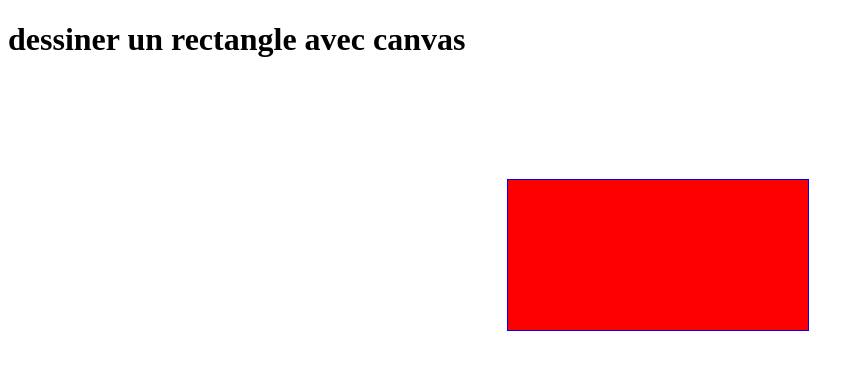
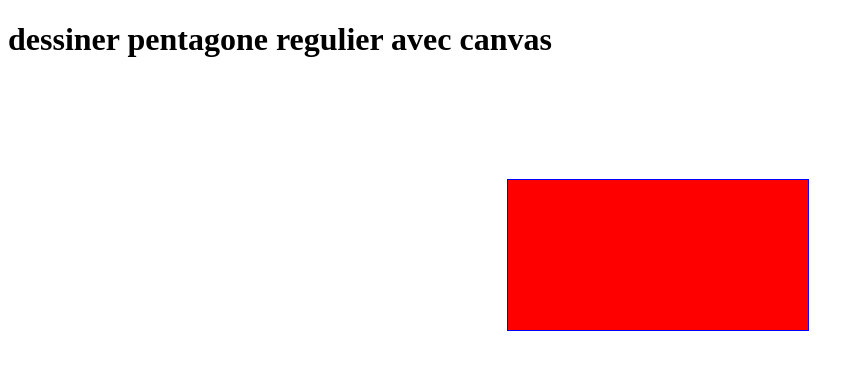
Before and after one commit to Ulrich-Nelson/Spider-Chart, a plain HTML site: page spider/public_html/index.html in a window 1280 px wide. Shown: the whole page, without its empty margins (0-863 px from the left). Drawn offline with Linux system fonts and the light colour scheme.

Commit message:
dessiner avec canvas

```diff
--- a/spider/public_html/index.html
+++ b/spider/public_html/index.html
@@ -2,14 +2,16 @@
 
 <html>
     <head>
-        <title> Réaliser un triangle avec canvas.</title>
+        <title> pentagone regulier</title>
         <meta charset="UTF-8">
         <meta name="viewport" content="width=device-width, initial-scale=1.0">
         <script src="spider.js"></script>
     </head>
     <body>
-        <h1> dessiner un rectangle avec canvas</h1>
-    <canvas id="pointeur" width="1000" height="1000"></canvas>
+        <h1> dessiner pentagone regulier avec canvas</h1>
 
-     </body>
+        <canvas id="pointeur"  width="1000" height="1000"></canvas>
+
+
+    </body>
 </html>
```
